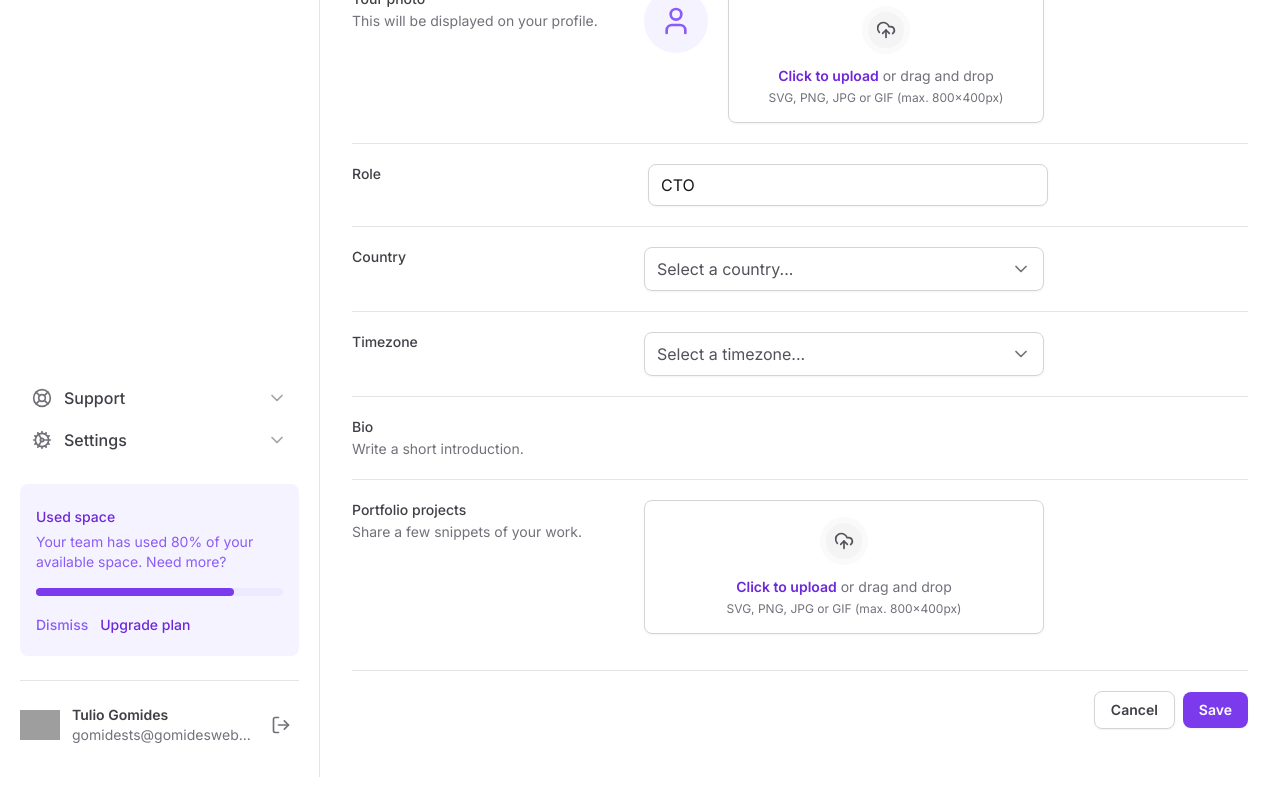
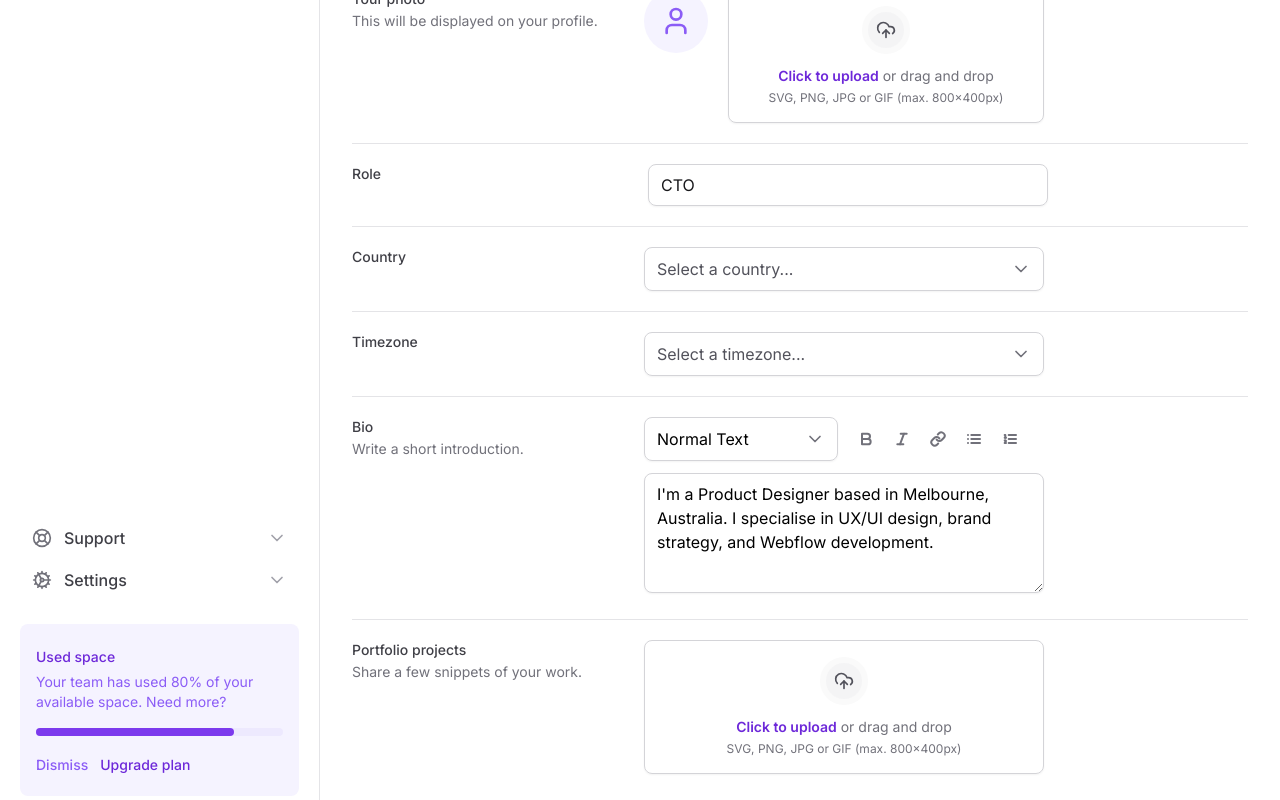
Before and after one commit to GomidesTs/mastering-tailwind, a Next.js app: page / in a window 1280 px wide. Shown: the part 427-1227 px from the top of the page. Before the commit the page ends 1204 px from the top, so only its background shows below. Built offline with nearby package versions, Linux system fonts and the light colour scheme; grey boxes are pictures that could not be loaded.

Commit message:
feat: input bio
The last element of our form was built, which is the Bio part with Textarea

```diff
--- a/src/app/page.tsx
+++ b/src/app/page.tsx
@@ -1,4 +1,4 @@
-import { Mail } from 'lucide-react';
+import { Bold, Italic, Link, List, ListOrdered, Mail } from 'lucide-react';
 
 import {
   FileInputControl,
@@ -11,6 +11,7 @@
 import { Select } from '@/components/Select';
 import { SelectItem } from '@/components/Select/SelectItem';
 import { SettingsTabs } from '@/components/SettingsTabs';
+import { Textarea } from '@/components/Textarea';
 
 export default function Home() {
   return (
@@ -148,7 +149,59 @@
                 Write a short introduction.
               </span>
             </label>
-            <div />
+            <div className="space-y-3">
+              <div className="grid grid-cols-2 gap-3">
+                <Select placeholder="" defaultValue="normal">
+                  <SelectItem
+                    value="normal"
+                    defaultChecked
+                    text="Normal Text"
+                  />
+                  <SelectItem value="md" text="Markdown" />
+                </Select>
+
+                <div className="flex items-center gap-1">
+                  <button
+                    type="button"
+                    className="rounded-md p-2 hover:bg-zinc-50"
+                  >
+                    <Bold className="h-4 w-4 text-zinc-500" strokeWidth={3} />
+                  </button>
+                  <button
+                    type="button"
+                    className="rounded-md p-2 hover:bg-zinc-50"
+                  >
+                    <Italic className="h-4 w-4 text-zinc-500" strokeWidth={3} />
+                  </button>
+                  <button
+                    type="button"
+                    className="rounded-md p-2 hover:bg-zinc-50"
+                  >
+                    <Link className="h-4 w-4 text-zinc-500" strokeWidth={3} />
+                  </button>
+                  <button
+                    type="button"
+                    className="rounded-md p-2 hover:bg-zinc-50"
+                  >
+                    <List className="h-4 w-4 text-zinc-500" strokeWidth={3} />
+                  </button>
+                  <button
+                    type="button"
+                    className="rounded-md p-2 hover:bg-zinc-50"
+                  >
+                    <ListOrdered
+                      className="h-4 w-4 text-zinc-500"
+                      strokeWidth={3}
+                    />
+                  </button>
+                </div>
+              </div>
+
+              <Textarea
+                id="bio"
+                defaultValue="I'm a Product Designer based in Melbourne, Australia. I specialise in UX/UI design, brand strategy, and Webflow development."
+              />
+            </div>
           </div>
 
           <div className="grid-cols-form grid gap-3 pt-5">
--- a/src/components/Select/Select.tsx
+++ b/src/components/Select/Select.tsx
@@ -4,14 +4,14 @@
 import { ChevronDown } from 'lucide-react';
 import { ReactNode } from 'react';
 
-export interface SelectProps {
+export interface SelectProps extends SelectPrimitive.SelectProps {
   children: ReactNode;
   placeholder: string;
 }
 
-export const Select = ({ children, placeholder }: SelectProps) => {
+export const Select = ({ children, placeholder, ...props }: SelectProps) => {
   return (
-    <SelectPrimitive.Root>
+    <SelectPrimitive.Root {...props}>
       <SelectPrimitive.Trigger className="flex h-11 w-full items-center justify-between gap-2 rounded-lg border border-zinc-300 px-3 py-2 shadow-sm data-[placeholder]:text-zinc-600">
         <SelectPrimitive.Value
           placeholder={placeholder}
@@ -27,7 +27,7 @@
           side="bottom"
           position="popper"
           sideOffset={8}
-          className="z-10 w-[--radix-select-trigger-width] overflow-hidden rounded-lg border border-zinc-200 bg-white"
+          className="z-10 w-[--radix-select-trigger-width] overflow-hidden rounded-lg border border-zinc-200 bg-white shadow-sm"
         >
           <SelectPrimitive.Viewport>{children}</SelectPrimitive.Viewport>
         </SelectPrimitive.Content>
--- /dev/null
+++ b/src/components/Textarea/Textarea.tsx
@@ -0,0 +1,12 @@
+import { ComponentProps } from 'react';
+
+export type TextareaProps = ComponentProps<'textarea'>;
+
+export const Textarea = (props: TextareaProps) => {
+  return (
+    <textarea
+      className="min-h-[120px] w-full resize-y rounded-lg border border-zinc-300 px-3 py-2 shadow-sm"
+      {...props}
+    />
+  );
+};
--- /dev/null
+++ b/src/components/Textarea/index.ts
@@ -0,0 +1 @@
+export { Textarea } from './Textarea';
```
